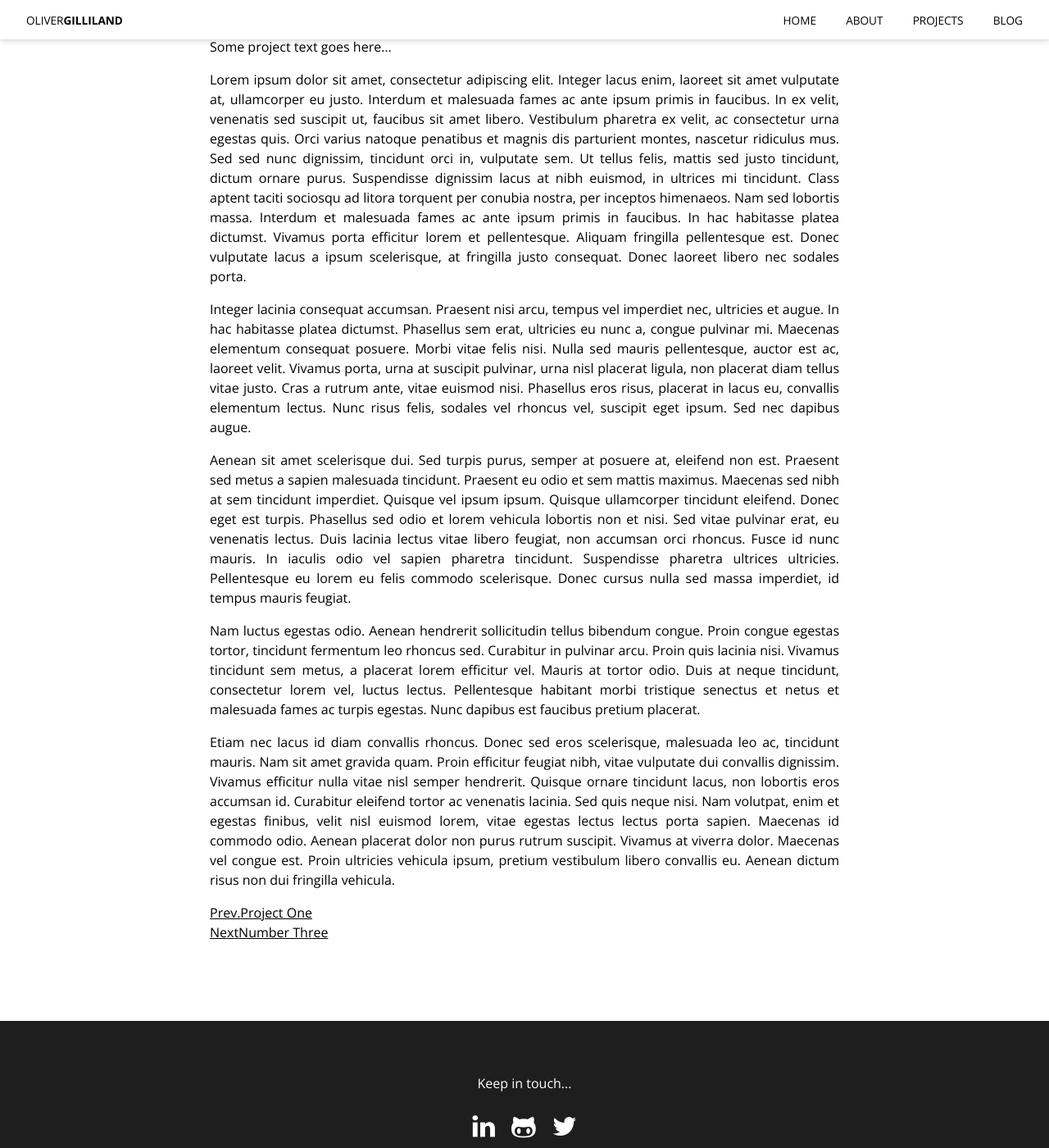
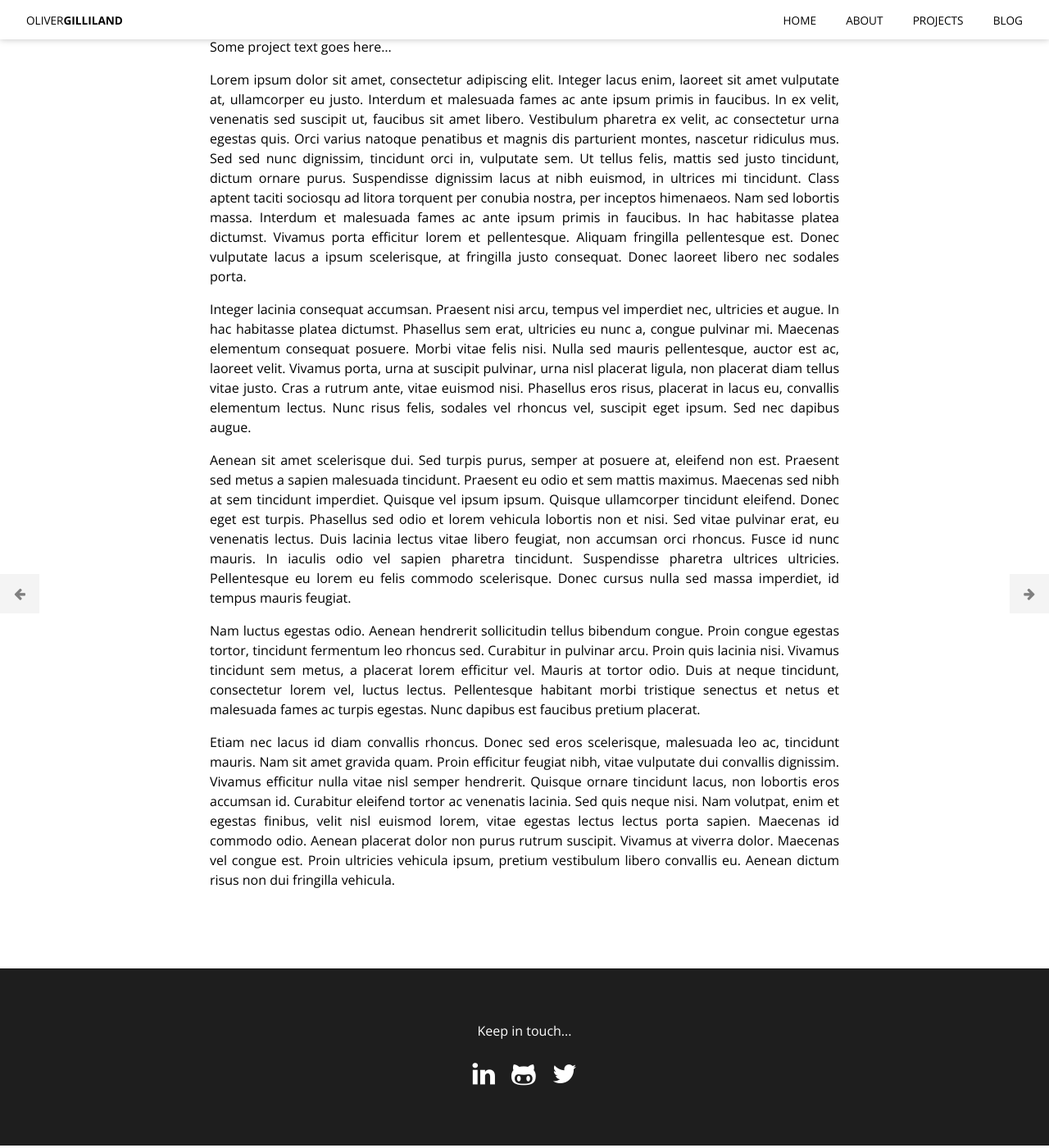
Before and after one commit to ogilliland/ogilliland.github.io, a Jekyll site: the page built from _projects/project-two.md, in a window 1280 px wide and 1400 px high, scrolled down 207 px. Shown: the whole window at 82% size. Built offline with Jekyll 4.4.1, drawn with Linux system fonts in a browser that asks for light colours.

Commit message:
Improve prev-next post navigation

```diff
--- a/_includes/prevnext.html
+++ b/_includes/prevnext.html
@@ -1,11 +1,5 @@
 {% if page.collection %}
   {% assign posts = site[page.collection] | where: "layout", "post" | sort: "date" %}
-
-  {% if page.collection == "projects" %}
-    {% assign dir = "/work/" %}
-  {% elsif page.collection == "posts" %}
-    {% assign dir = "/blog/" %}
-  {% endif %}
 
   {% for post in posts %}
     {% if post.title == page.title %}
@@ -20,10 +14,9 @@
   {% endfor %}
 
   {% if posts.size > 1 %}
-  <div id="prev-next">
-    <div id="link-prev">{% if prev %}<a href="{{ prev.url }}"><span class="intro">Prev.</span><span class="title small">{{ prev.title }}</span></a>{% endif %}</div>
-    <!-- <div id="link-dir">{% if dir %}<a href="{{ dir }}"><span class="intro-md">View All</span></a>{% endif %}</div> -->
-    <div id="link-next">{% if next %}<a href="{{ next.url }}"><span class="intro">Next</span><span class="title small">{{ next.title }}</span></a>{% endif %}</div>
+  <div class="prev-next">
+    {% if prev %}<a href="{{ prev.url }}" class="link-prev"><span class="link-prev__title">{{ prev.title }}</span></a>{% endif %}
+    {% if next %}<a href="{{ next.url }}" class="link-next"><span class="link-next__title">{{ next.title }}</span></a>{% endif %}
   </div>
   {% endif %}
 {% endif %}
--- a/css/styles.scss
+++ b/css/styles.scss
@@ -174,6 +174,12 @@ blockquote {
   }
 }
 
+hr {
+  border: none;
+  background-color: currentColor;
+  height: 0.15rem;
+}
+
 header {
   z-index: 100;
   position: fixed;
@@ -323,9 +329,19 @@ nav {
 }
 
 .footnotes {
-  margin-top: 4rem;
+  margin-top: 2rem;
   padding-top: 1rem;
   border-top: 0.15rem solid $color-on-secondary;
+
+  &::before {
+    display: block;
+    content: "Footnotes";
+    font-family: $font-primary;
+    font-weight: 700;
+    font-size: 1.5rem;
+    margin: 0.5em 0 0.25em 0;
+    line-height: 1.5em;
+  }
 }
 
 .footnote {
@@ -700,6 +716,70 @@ section {
   }
 }
 
+.link-prev, .link-next {
+  position: fixed;
+  top: 50%;
+  height: 3rem;
+  line-height: 3rem;
+  color: $color-acc-mid;
+  text-decoration: none;
+  transition: width 0.4s ease-in-out;
+  width: 3rem;
+  overflow: hidden;
+
+  &:hover {
+    width: calc(20vw + 3rem);
+  }
+
+  &::before {
+    position: absolute;
+    display: block;
+    text-align: center;
+    width: 3rem;
+    height: 3rem;
+    font-family: FontAwesome;
+    background-color: $color-acc-light;
+  }
+
+  &__title {
+    position: absolute;
+    display: inline-block;
+    white-space: nowrap;
+    top: 0;
+    background-color: $color-acc-light;
+    max-width: 20vw;
+    overflow: hidden;
+    text-overflow: ellipsis;
+  }
+}
+
+.link-prev {
+  left: 0;
+
+  &::before {
+    content: "\f060";
+  }
+
+  &__title {
+    left: 3rem;
+    padding-right: 1rem;
+  }
+}
+
+.link-next {
+  right: 0;
+
+  &::before {
+    right: 0;
+    content: "\f061";
+  }
+
+  &__title {
+    right: 3rem;
+    padding-left: 1rem;
+  }
+}
+
 /* === utility classes === */
 .flat {
   border: none;
```
